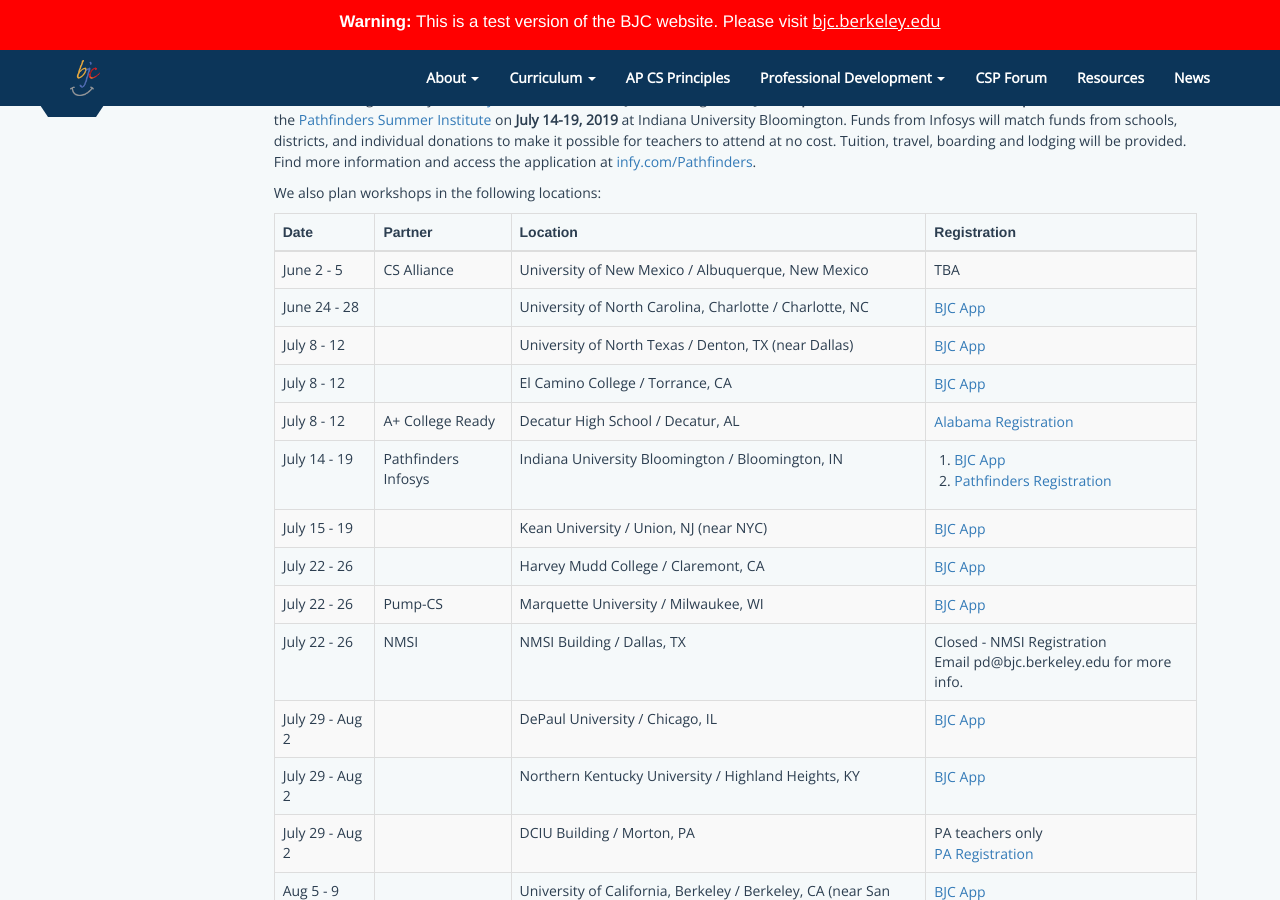
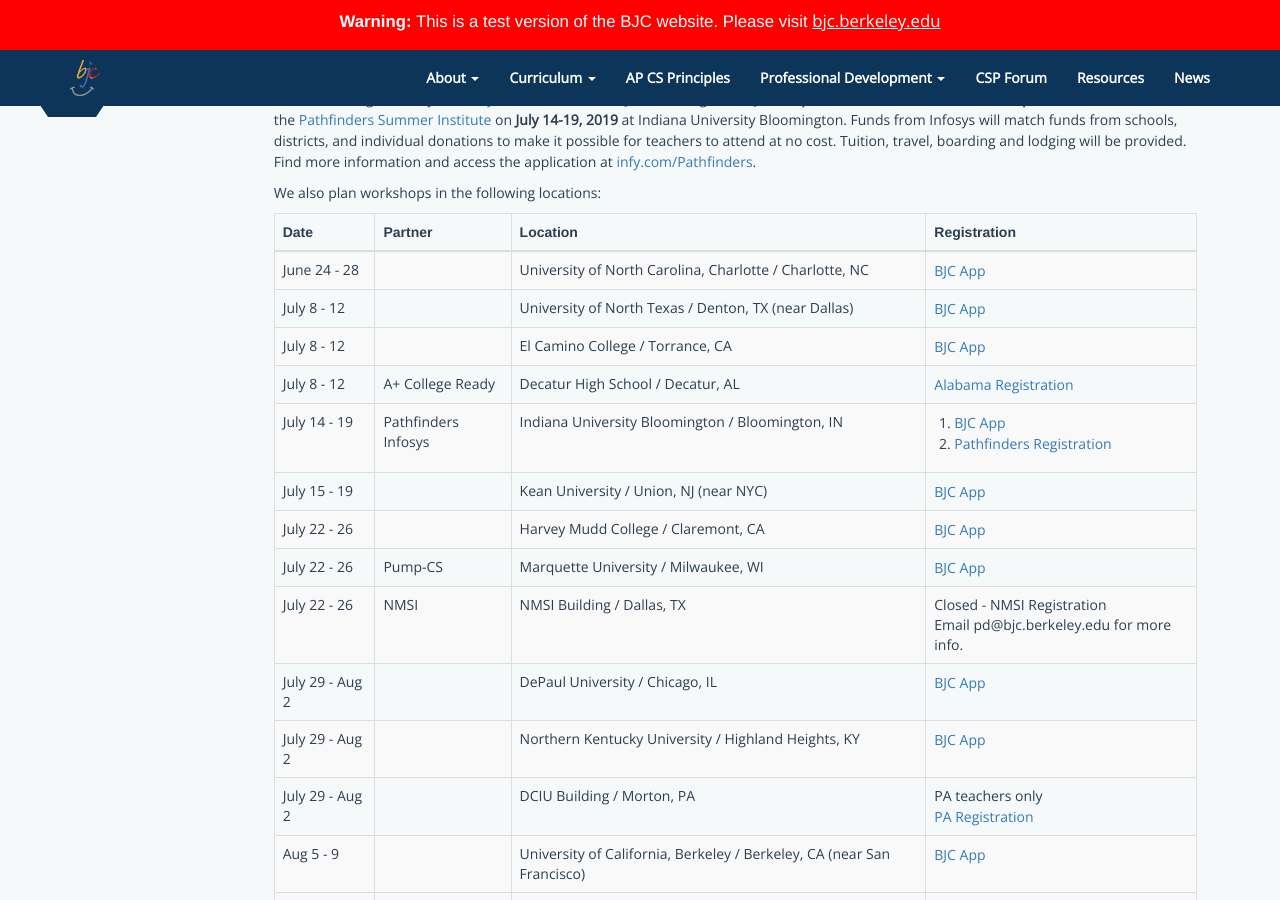
Before and after one commit to beautyjoy/beautyjoy.github.io, a Jekyll site: the page built from summer-pd/index.md, in a window 1280 px wide and 900 px high, scrolled down 717 px. Built offline with Jekyll 4.4.1, drawn with Linux system fonts in a browser that asks for light colours.

Commit message:
removing NM

```diff
--- a/summer-pd/index.md
+++ b/summer-pd/index.md
@@ -38,12 +38,6 @@
   </tr>
 </thead>
 <tbody>
-  <tr>
-	  <td>June 2 - 5</td>
-	  <td>CS Alliance</td>
-	  <td>University of New Mexico / Albuquerque, New Mexico</td>
-	  <td>TBA</td>
-  </tr>
   <tr>
 	<td>June 24 - 28</td>
     <td></td>
```
